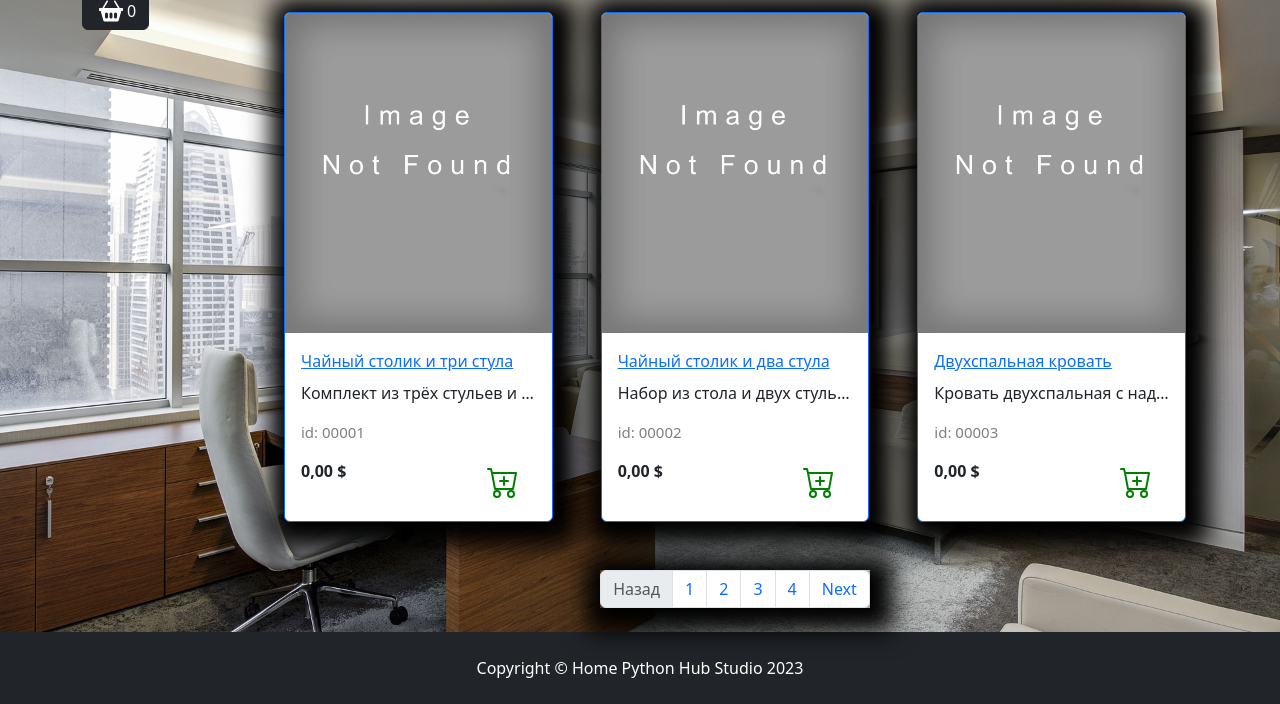
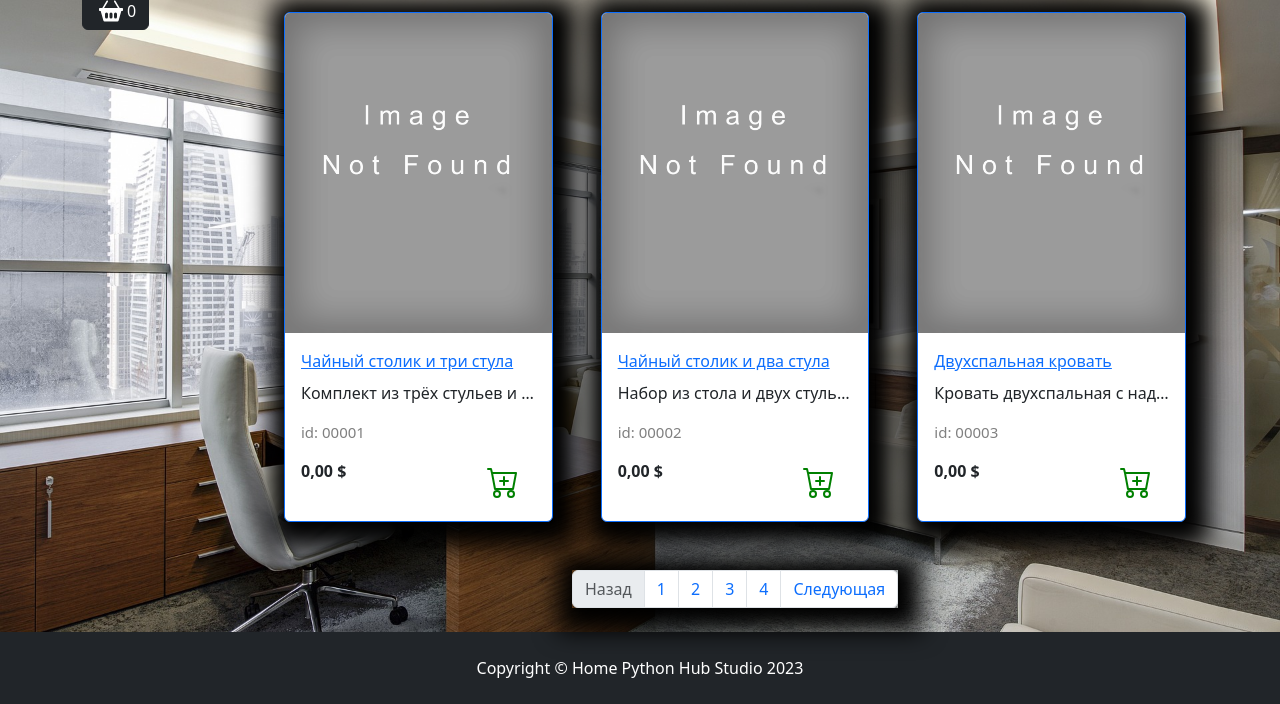
Before and after one commit to IslamDNJ/app1, a Django app: page /catalog/all/ in a window 1280 px wide. Shown: the part 118-822 px from the top of the page. Run offline with Django 4.2, Linux system fonts and the light colour scheme; data comes from the database, SQL or seed files in the repository; some libraries are stand-ins or nearby versions.

Commit message:
Paginator - next page

```diff
--- a/goods/templates/goods/catalog.html
+++ b/goods/templates/goods/catalog.html
@@ -92,8 +92,12 @@
                 <li class="page-item"><a class="page-link" href="{% url "catalog:index" slug_url page %}">{{page}}</a></li>
             {% endfor %}
 
-            <li class="page-item">
-              <a class="page-link" href="#">Next</a>
+            <li class="page-item {% if not goods.has_next %} disabled {% endif %}">
+                <a class="page-link" href="{% if goods.has_next %}
+                {% url "catalog:index" slug_url goods.next_page_number %}
+                {% else %}
+                #
+                {% endif %}">Следующая</a>
             </li>
         </div>
     </ul>
```
